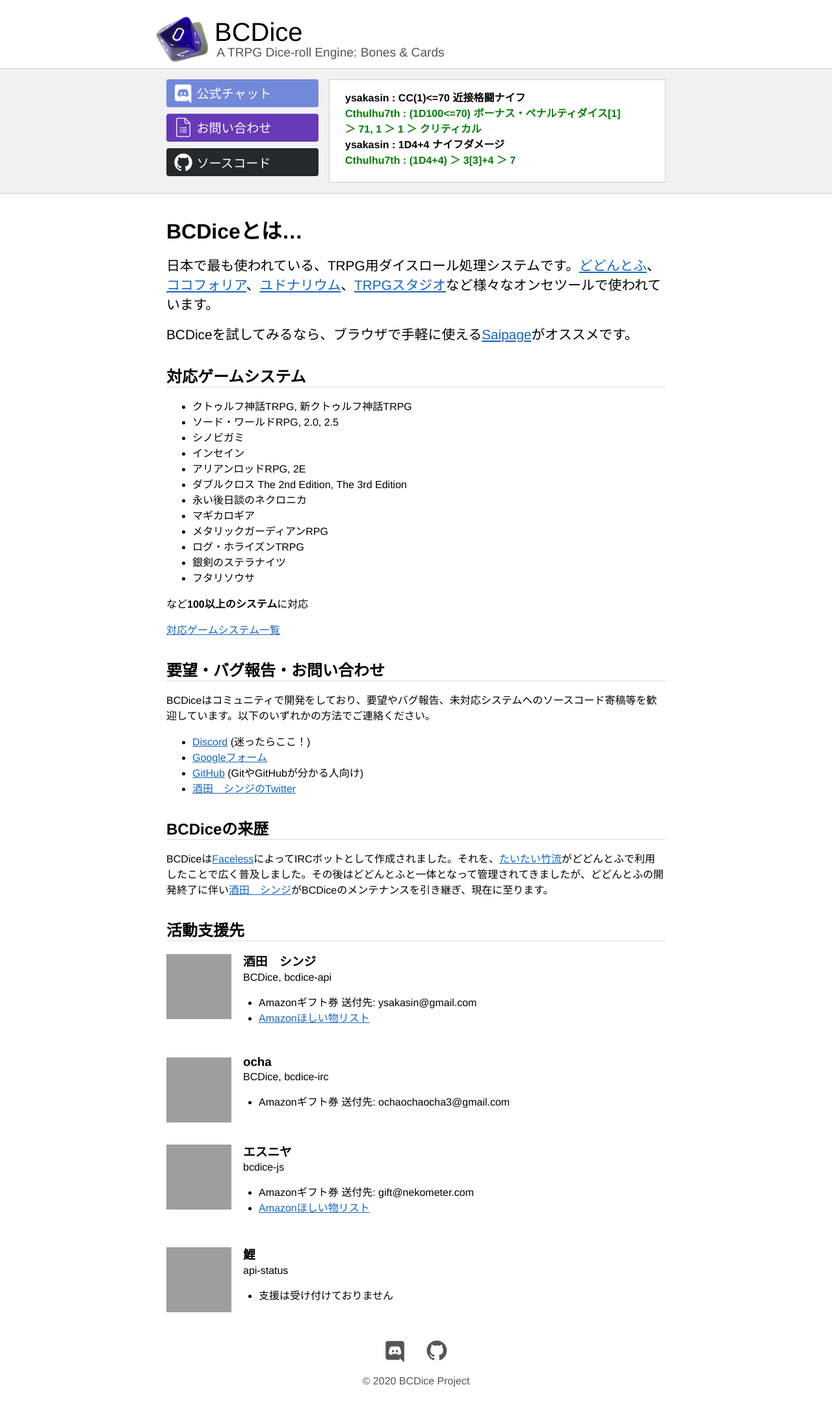
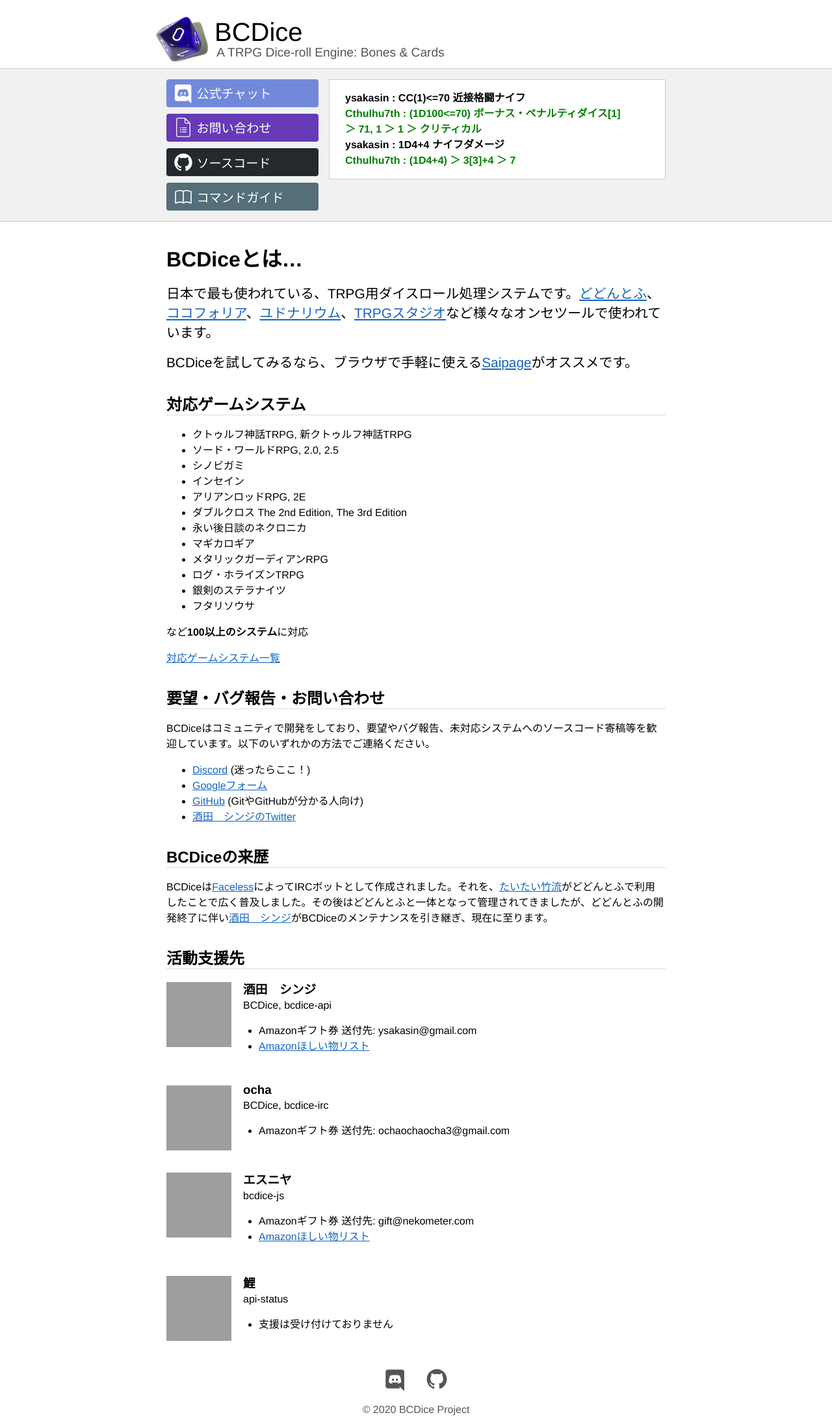
Before and after one commit to bcdice/bcdice.org, a Jekyll site: the page built from index.html, in a window 1280 px wide, cut to the strip 0-2194 px from the top of the page. Shown: the whole strip at 65% size. Built offline with Jekyll 4.4.1, drawn with Linux system fonts in a browser that asks for light colours; before the commit the page ends 2150 px from its top, so only the background shows below that; grey boxes are pictures that could not be loaded.

Commit message:
コマンドガイドへのリンクを追加

```diff
--- a/_config.yml
+++ b/_config.yml
@@ -34,6 +34,7 @@
 google_forms_url: https://forms.gle/yquupEAKbBTHzYF8A
 github_repo_url: https://github.com/bcdice/BCDice
 github_org_url: https://github.com/bcdice
+docs_url: https://docs.bcdice.org
 
 # Build settings
 # theme: minima
--- a/css/style.scss
+++ b/css/style.scss
@@ -30,6 +30,10 @@
 
 .flex {
   display: flex;
+}
+
+.flex {
+  align-items: flex-start;
 }
 
 
@@ -80,6 +84,7 @@
   flex: 2;
   box-sizing: border-box;
   margin-left: 1rem;
+  margin-bottom: 1rem;
   padding: 1rem 1.5rem;
   background-color: #fff;
   border: solid 1px #ccc;
@@ -107,6 +112,10 @@
     background-color: #24292e;
   }
 
+  .docs {
+    background-color: #546E7A;
+  }
+
   svg {
     fill: #ffffff;
   }
@@ -130,9 +139,19 @@
       padding-left: 0.3rem;
     }
 
+    &:last-child {
+      margin-bottom: 1rem;
+    }
+
     &:hover {
       opacity: 0.8;
     }
+  }
+}
+
+.intro {
+  .container {
+    padding-bottom: 0rem;
   }
 }
 
--- a/index.html
+++ b/index.html
@@ -5,11 +5,12 @@
 ---
 
 <div class="intro">
-  <div class="container flex">
+  <div class="container flex flex-start">
     <div class="invite">
       <a class="btn discord" href="{{ site.discord_invite_url }}">{% include icon-discord.svg %}<span>公式チャット</span></a>
       <a class="btn google-forms" href="{{ site.google_forms_url}}">{% include icon-google-forms.svg %}<span>お問い合わせ</span></a>
       <a class="btn github" href="{{ site.github_repo_url }}">{% include icon-github.svg %} <span>ソースコード</span></a>
+      <a class="btn docs" href="{{ site.docs_url }}">{% include icon-docs.svg %} <span>コマンドガイド</span></a>
     </div>
     <div class="code newline-hint">
       <p><span>ysakasin :</span> <span>CC(1)<=70</span> <span>近接格闘ナイフ</span></p>
```
Also changed, not shown: _includes/icon-docs.svg (added).
